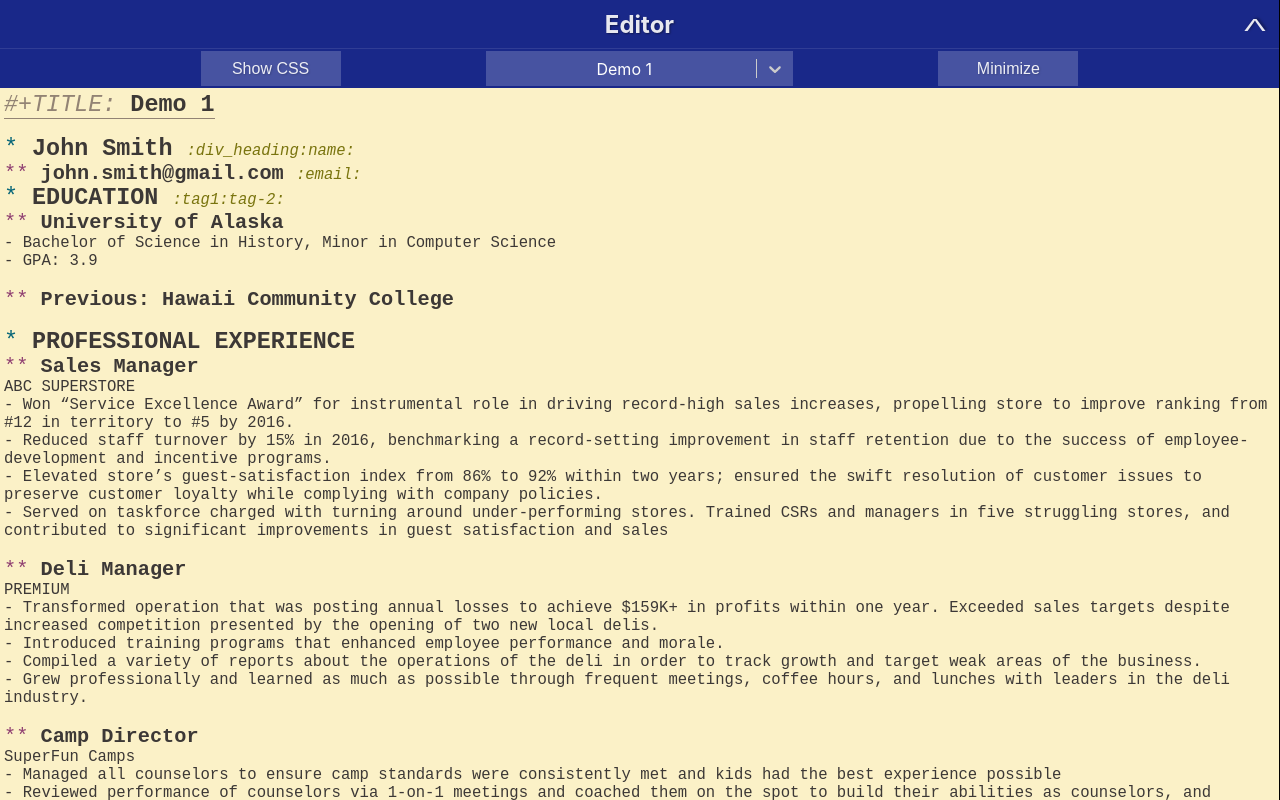
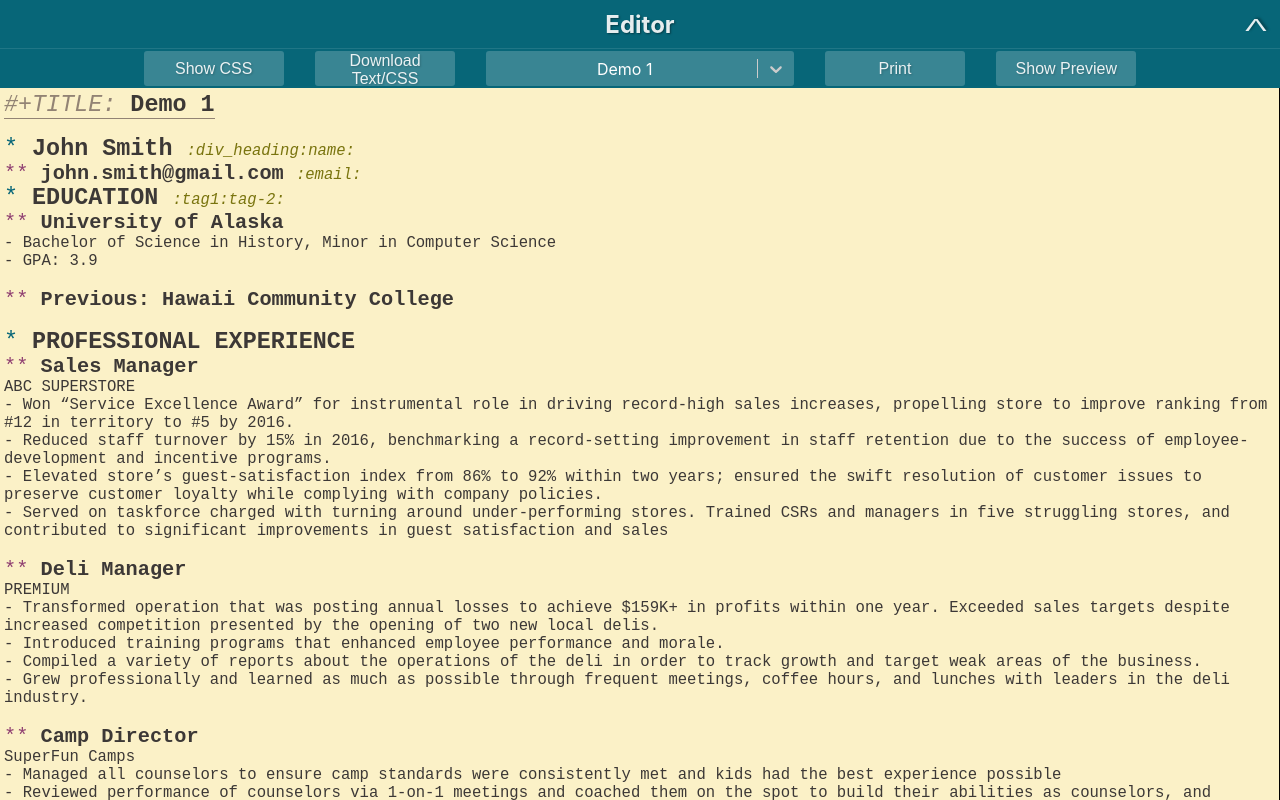
Before and after one commit to gainhad/org-to-resume, a React (Create React App) app: page / in a window 1280 px wide. Built offline with nearby package versions, Linux system fonts and the light colour scheme.

Commit message:
Moved title bar outside of previewer and editor

```diff
--- a/package.json
+++ b/package.json
@@ -4,10 +4,14 @@
   "private": true,
   "dependencies": {
     "codemirror": "^5.47.0",
+    "file-saver": "^2.0.2",
     "html2canvas": "^1.0.0-rc.1",
     "html2pdf.js": "^0.9.1",
+    "install": "^0.13.0",
     "js-beautify": "^1.10.0",
     "jspdf": "^1.5.3",
+    "jszip": "^3.2.2",
+    "npm": "^6.10.3",
     "org-mode-parser": "^0.1.3",
     "orga-rehype": "^1.1.1",
     "orga-unified": "^1.1.1",
--- a/src/App.js
+++ b/src/App.js
@@ -2,6 +2,8 @@ import React from "react";
 import Editor from "./components/editor";
 import Previewer from "./components/previewer";
 import Select from "react-select";
+import { saveAs } from "file-saver";
+import TitleBar from "./components/titleBar";
 import "./App.scss";
 
 class App extends React.Component {
@@ -26,20 +28,28 @@ class App extends React.Component {
               changed: false
             }
           ],
-      selectedDocument: selectedDocument,
-      editorMaximized: true
+      selectedDocument: selectedDocument ? selectedDocument : 0,
+      editorMaximized: true,
+      displayText: true
     };
+    this.previewRef = React.createRef();
     this.toggleEditorMaximized = this.toggleEditorMaximized.bind(this);
     this.selectedDocumentChange = this.selectedDocumentChange.bind(this);
     this.documentChange = this.documentChange.bind(this);
     this.deleteDocument = this.deleteDocument.bind(this);
     this.resetDemo = this.resetDemo.bind(this);
+    this.saveFiles = this.saveFiles.bind(this);
+    this.toggleText = this.toggleText.bind(this);
   }
 
   componentDidMount() {
     window.addEventListener("beforeunload", e => {
       localStorage.setItem("documents", JSON.stringify(this.state.documents));
+      localStorage.setItem("selectedDocument", this.state.selectedDocument);
     });
+  }
+  componentDidUnMount() {
+    window.removeEventListener("beforeunload");
   }
 
   documentChange(type, input) {
@@ -86,6 +96,7 @@ class App extends React.Component {
   }
 
   deleteDocument(index) {
+    if (window.confirm("Are you sure you want to delete the document?")) {
       let newSelectedDocument = 0;
       if (index === this.state.selectedDocument) {
         newSelectedDocument =
@@ -104,6 +115,7 @@ class App extends React.Component {
         editorMaximized: state.editorMaximized
       }));
     }
+  }
 
   resetDemo(index) {
     this.setState(state => ({
@@ -119,6 +131,24 @@ class App extends React.Component {
           : doc
       )
     }));
+  }
+
+  toggleText() {
+    this.setState({
+      displayText: !this.state.displayText
+    });
+  }
+
+  saveFiles() {
+    const currentDocument = this.state.documents[this.state.selectedDocument];
+    const text = new Blob([currentDocument.text], {
+      type: "text/plain;charset=utf-8"
+    });
+    const css = new Blob([currentDocument.css], {
+      type: "text/plain;charset=utf-8"
+    });
+    saveAs(text, `${currentDocument.title}.org`);
+    saveAs(css, `${currentDocument.title}.css`);
   }
 
   render() {
@@ -209,13 +239,24 @@ class App extends React.Component {
         id="App"
         className={this.state.editorMaximized ? "editor-maximized" : ""}
       >
+        <TitleBar
+          title="Editor"
+          toggleMaximized={this.toggleEditorMaximized}
+          editorMaximized={this.state.editorMaximized}
+          showText={this.state.displayText}
+          toggleText={this.toggleText}
+          selector={selector}
+          previewRef={this.previewRef}
+          saveFiles={this.saveFiles}
+        />
         <Editor
           text={currentDocument.text}
           css={currentDocument.css}
-          documentChange={this.documentChange}
-          toggleMaximized={this.toggleEditorMaximized}
           isMaximized={this.state.editorMaximized}
           selector={selector}
+          documentChange={this.documentChange}
+          saveText={this.saveText}
+          showText={this.state.displayText}
         />
         <Previewer
           text={currentDocument.text}
@@ -223,6 +264,7 @@ class App extends React.Component {
           title={currentDocument.title}
           documentChange={this.documentChange}
           hidden={this.state.editorMaximized}
+          previewRef={this.previewRef}
         />
       </div>
     );
--- a/src/App.scss
+++ b/src/App.scss
@@ -4,6 +4,7 @@
   height: 100vh;
   display: grid;
   grid-template-columns: 1fr 216mm;
+  grid-template-rows: min-content 1fr;
   &.editor-maximized {
     grid-template-columns: 1fr;
   }
@@ -17,7 +18,7 @@
 	&__control {
 	    background: rgba(255, 255, 255, 0.2);
 	    border: none;
-	    border-radius: 0;
+	    border-radius: 3px;
 	    height: 100%;
 	    min-height: unset;
 	    &--is-focused{
@@ -129,8 +130,9 @@ h2 {
 }
 
 .title-bar {
-  background: rgba(0, 17, 125, 0.9);
+  background: var(--blue);
   display: grid;
+  grid-column: span 2;
   grid-template-rows: 3em min-content;
   grid-template-columns: 3em 1fr 3em;
   justify-items: center;
@@ -157,7 +159,8 @@ h2 {
   border-top: 1px solid rgba(255, 255, 255, 0.1);
   transition: 0.2s;
   .tool-bar-button {
-    background: rgba(255, 255, 255, 0.2);
+      background: rgba(255, 255, 255, 0.2);
+      border-radius: 3px;
     overflow: hidden;
     outline: none;
     border: none;
@@ -218,6 +221,31 @@ pre {
 // Reset CSS for preview
 #resume {
   * {
-    color: black;
+      color: black;
   }
 }
+
+
+@media print {
+    @page {
+	margin: 0;
+    }
+    #edit-pane {
+	display: none;
+    }
+    .title-bar {
+	display: none;
+    }
+    #preview-pane {
+	width: 100vw;
+	&.hidden {
+	    display: block;
+	}
+    }
+    #App {
+	display: block;
+    }
+    #print-button {
+	display: none;
+    }
+}
--- a/src/components/editor.js
+++ b/src/components/editor.js
@@ -7,13 +7,11 @@ import "../utils/codeMirror/orgTheme.scss";
 import "codemirror/mode/css/css.js";
 import "codemirror/addon/mode/simple.js";
 import "../utils/codeMirror/codemirror-org.js";
-import TitleBar from "./titleBar";
 
 class Editor extends React.Component {
   constructor(props) {
     super(props);
     this.state = {
-      showText: true,
       maximized: false
     };
     this.toggleDisplay = this.toggleDisplay.bind(this);
@@ -26,7 +24,7 @@ class Editor extends React.Component {
   }
 
   render() {
-    const mode = this.state.showText ? "org" : "css";
+    const mode = this.props.showText ? "org" : "css";
     let value;
     let onChange;
     // TODO: Refactor to call documentChange in codemiror
@@ -39,26 +37,6 @@ class Editor extends React.Component {
     }
     return (
       <div id="edit-pane">
-        <TitleBar
-          title="Editor"
-          className={this.props.isMaximized ? "maximized" : ""}
-        >
-          <button
-            type="button"
-            className="tool-bar-button"
-            onClick={this.toggleDisplay}
-          >
-            Show {this.state.showText ? "CSS" : "Text"}
-          </button>
-          {this.props.selector}
-          <button
-            type="button"
-            className="tool-bar-button"
-            onClick={this.props.toggleMaximized}
-          >
-            {this.props.isMaximized ? "Minimize" : "Maximize"}
-          </button>
-        </TitleBar>
         <CodeMirror
           options={{
             mode: mode,
--- a/src/components/previewer.js
+++ b/src/components/previewer.js
@@ -2,8 +2,6 @@ import React from "react";
 import { Helmet } from "react-helmet";
 import beautify from "js-beautify";
 import { toAST, toHTML } from "../parser";
-import ReactToPrint from "react-to-print";
-import TitleBar from "./titleBar";
 
 class Previewer extends React.Component {
   constructor(props) {
@@ -58,17 +56,6 @@ class Previewer extends React.Component {
           <style>{style}</style>
         </Helmet>
         <div id="preview-pane" className={this.props.hidden ? "hidden" : ""}>
-          <TitleBar title="Preview">
-            <ReactToPrint
-              trigger={() => (
-                <button className="tool-bar-button">Print!</button>
-              )}
-              content={() => this.componentRef}
-            />
-            <button className="toggle tool-bar-button" onClick={this.onClick}>
-              Show {this.state.renderHTML ? "HTML" : "Preview"}
-            </button>
-          </TitleBar>
           {preview}
         </div>
       </>
--- a/src/components/titleBar.js
+++ b/src/components/titleBar.js
@@ -24,7 +24,26 @@ class TitleBar extends React.Component {
         <div
           className={"tool-bar" + (this.state.toolBarVisible ? "" : " hidden")}
         >
-          {this.props.children}
+          <button
+            type="button"
+            className="tool-bar-button"
+            onClick={this.props.toggleText}
+          >
+            Show {this.props.showText ? "CSS" : "Text"}
+          </button>
+          <button className="tool-bar-button" onClick={this.props.saveFiles}>
+            Download Text/CSS
+          </button>
+          {this.props.selector}
+          <button onClick={window.print} className="tool-bar-button">
+            Print
+          </button>
+          <button
+            className="toggle tool-bar-button"
+            onClick={this.props.toggleMaximized}
+          >
+            {this.props.editorMaximized ? "Show" : "Hide"} Preview
+          </button>
         </div>
       </div>
     );
--- a/src/utils/codeMirror/gruvboxLightTheme.scss
+++ b/src/utils/codeMirror/gruvboxLightTheme.scss
@@ -3,7 +3,7 @@
 	color: var(--brown);
 }
 
-.cm-s-gruvbox-light {
+:root {
   --brown: #3c3836;
   --red: #9d0006;
   --blue: #076678;
```
Also changed, not shown: 1 other file (tests, documents, lock files or other folders). Lines whose indentation alone changed are shown as unchanged.
